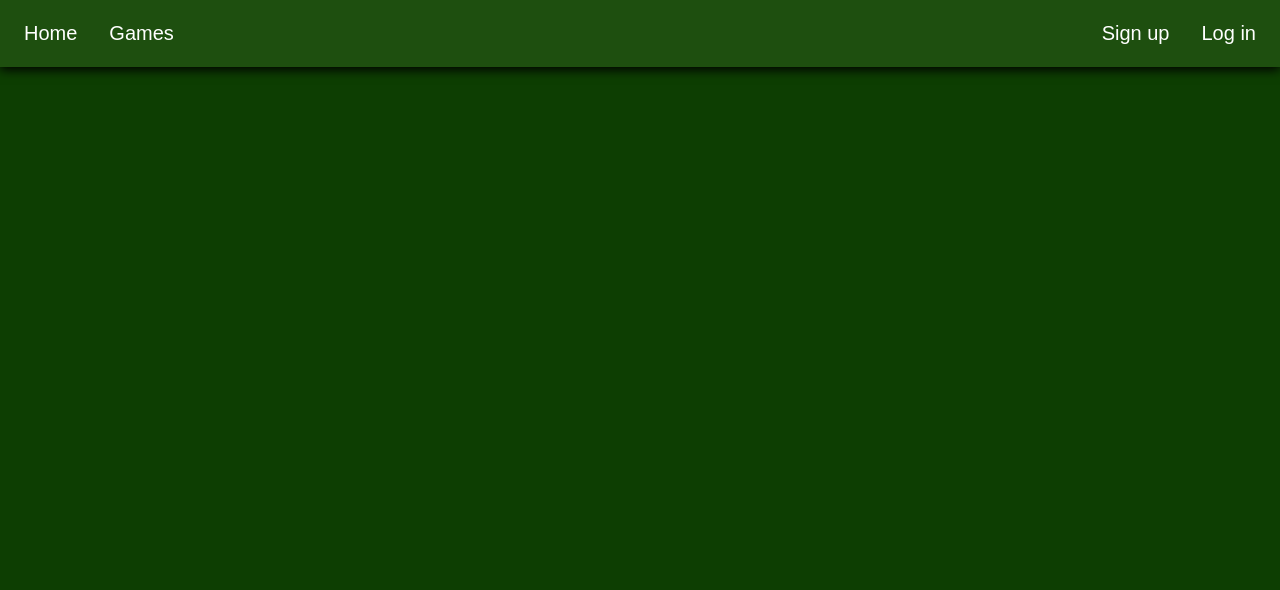
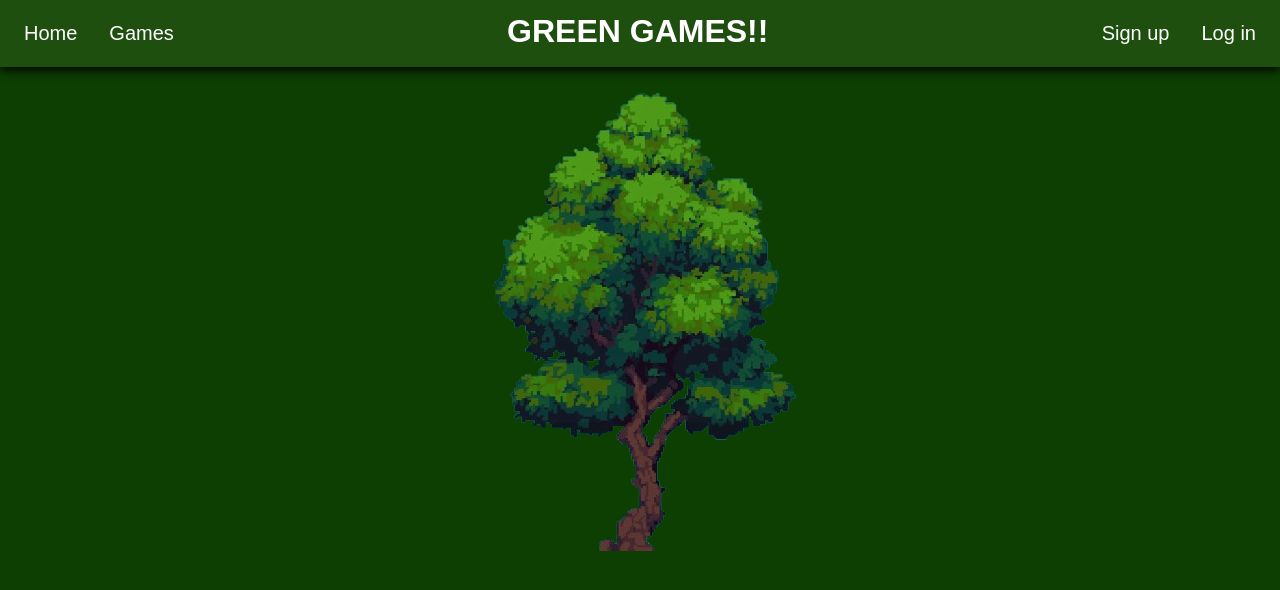
Before and after one commit to reddign/mca25project7, a PHP site: page / in a window 1280 px wide. Shown: the top 590 px of the page. Run offline with PHP 8.4, Linux system fonts and the light colour scheme.

Commit message:
fixed up index page a bit

```diff
--- a/home.css
+++ b/home.css
@@ -84,3 +84,11 @@ body, html{
 .login{
     float: right;
 }
+.textpage{
+    text-align: center
+}
+.tree{
+    display: block;
+    margin-left:auto;
+    margin-right:auto;
+}
--- a/index.htm
+++ b/index.htm
@@ -28,9 +28,11 @@
                 <a href="tetris/index.htm">Tetris</a>
                 </div>
             </div>
+            <h1 class="textpage" style="padding:5px; margin:0px; color:#fff;">GREEN GAMES!!</h1>
         </div>
     </header>
     <mid>
+        <img class = 'tree' src="tree.png"></img>
     </mid>
     <footer>
 
```
Also changed, not shown: tree.png (added).
